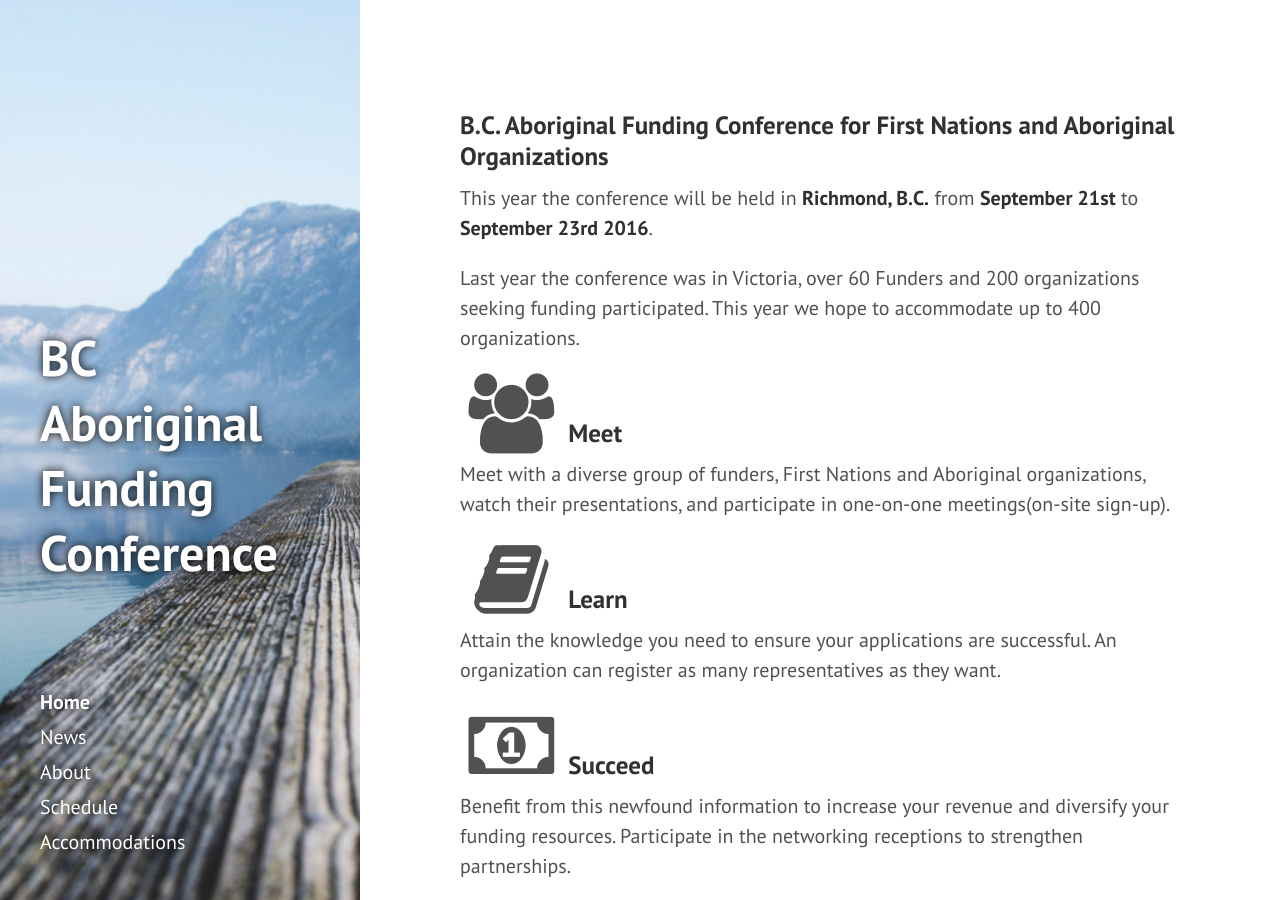
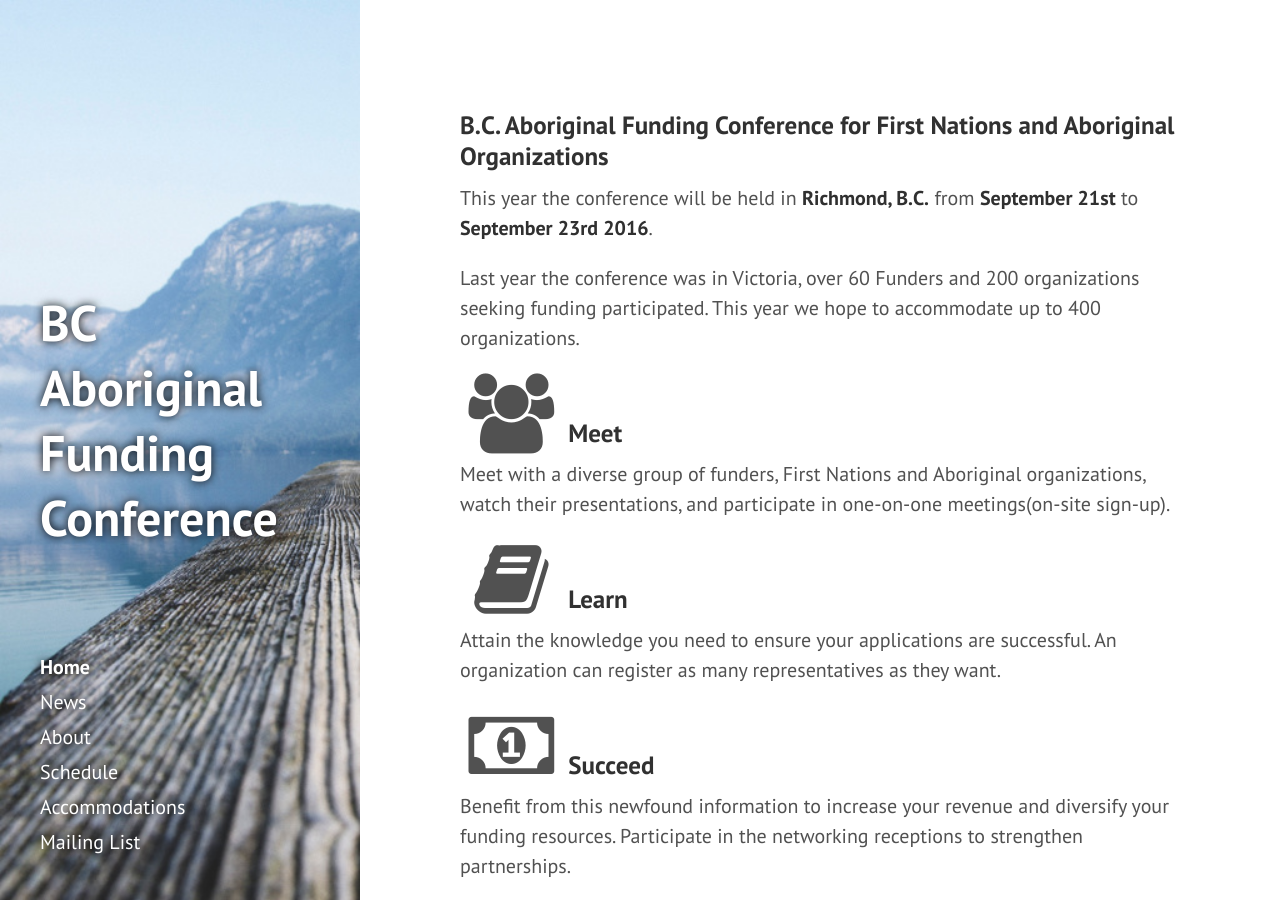
Before and after one commit to BCAAFC/funding-conference-2016, a Jekyll site: the page built from index.md, in a window 1280 px wide and 900 px high. Built offline with Jekyll 4.4.1, drawn with Linux system fonts in a browser that asks for light colours; nearby versions of some CDN libraries; Markdown is read by kramdown in place of the engine named in the settings.

Commit message:
Mailing List

```diff
--- a/_includes/sidebar.html
+++ b/_includes/sidebar.html
@@ -26,6 +26,8 @@
         {% endif %}
       {% endfor %}
 
+      <a class="sidebar-nav-item" target="_blank" href="http://bcaafc.us5.list-manage.com/subscribe?u=2df229be67a6e024a5c741916&id=c9fc56898e">Mailing List</a>
+
     </nav>
   </div>
 </div>
```
